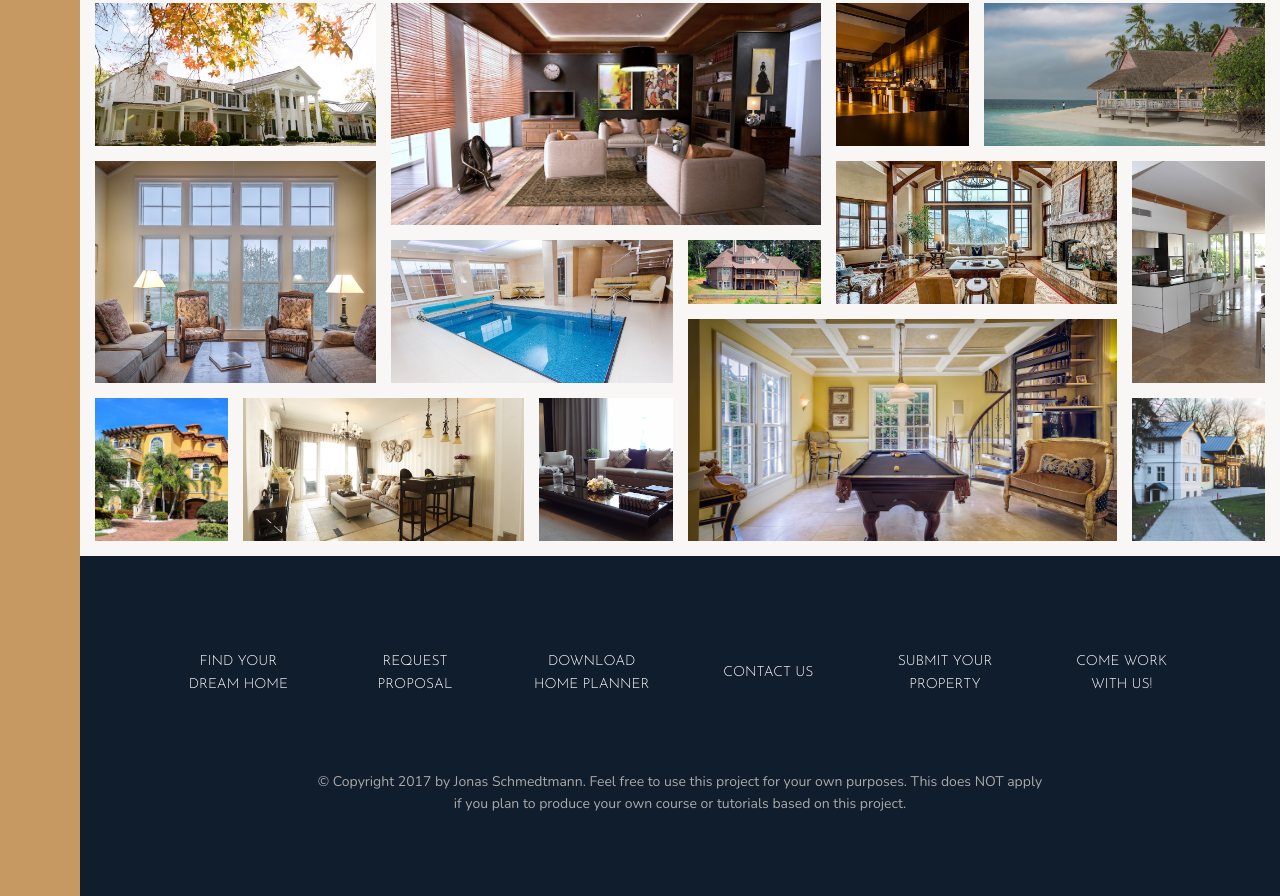
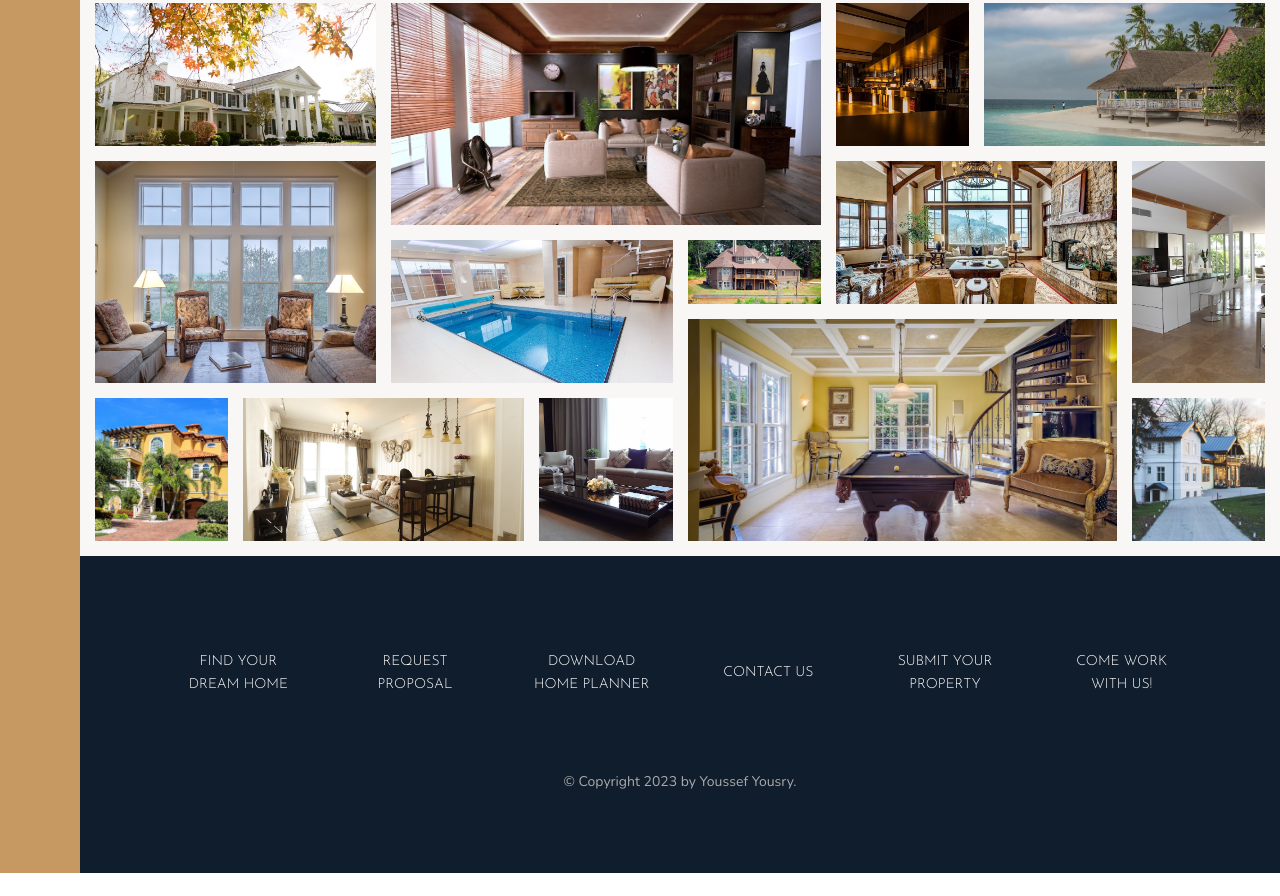
Before and after one commit to YoussefYousry994/nexter-realstate, a website: page index.html in a window 1280 px wide. Shown: the part 3084-3980 px from the top of the page. After the commit the page ends 3957 px from the top, so only its background shows below. Drawn offline with nearby package versions, Linux system fonts and the light colour scheme.

Commit message:
Update index.html

```diff
--- a/index.html
+++ b/index.html
@@ -348,7 +348,7 @@
                     <li class="nav__item"><a href="#" class="nav__link">Come work with us!</a></li>
             </ul>
             <p class="copyright">
-                &copy; Copyright 2017 by Jonas Schmedtmann. Feel free to use this project for your own purposes. This does NOT apply if you plan to produce your own course or tutorials based on this project.
+                &copy; Copyright 2023 by Youssef Yousry.
             </p>
         </footer>
     </body>
```
